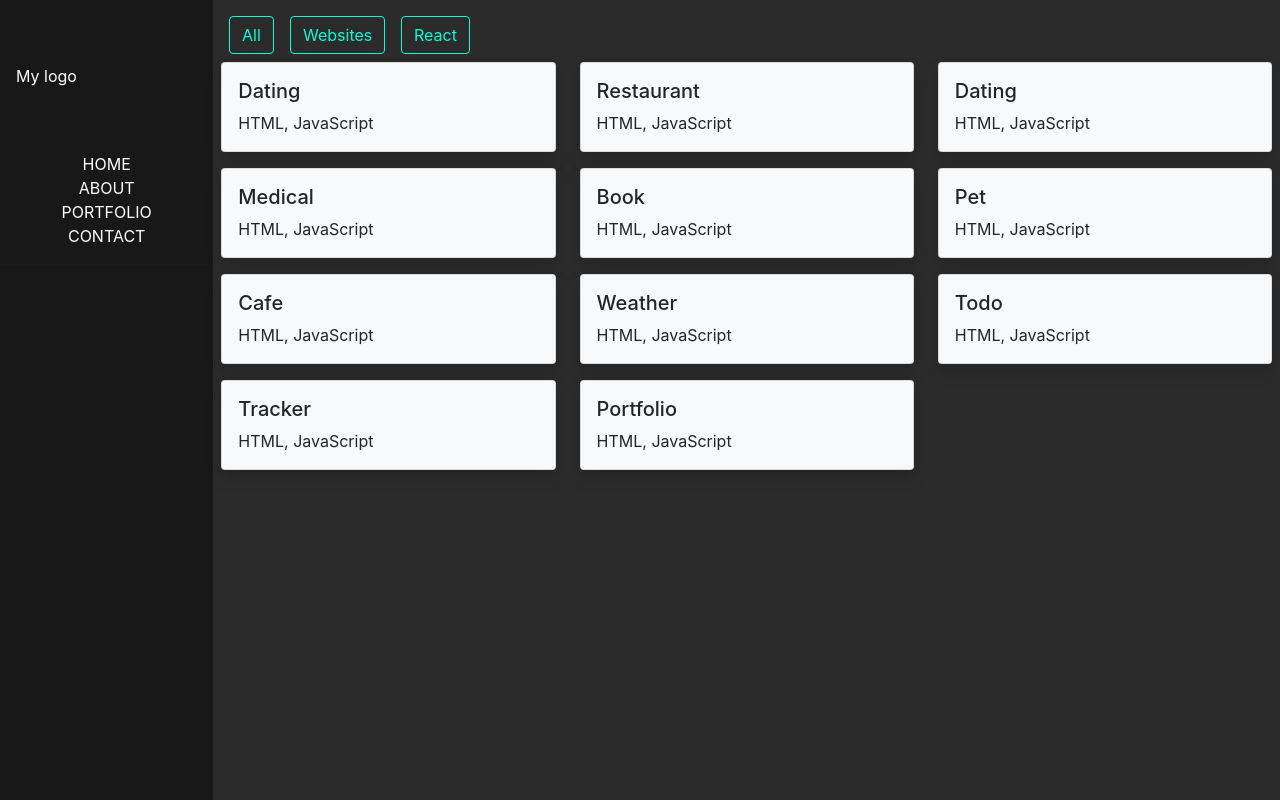
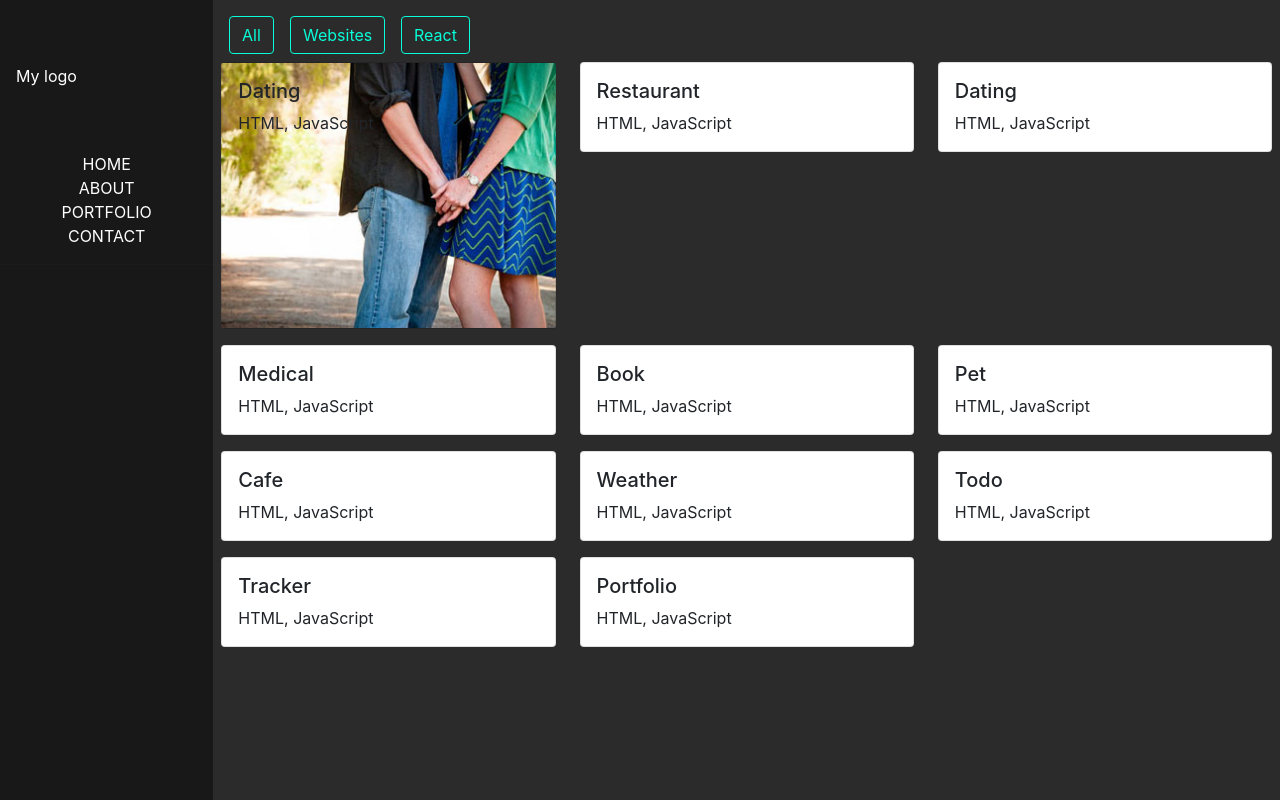
Before and after one commit to Dulatto/react-portfolio-website, a React (Create React App) app: page /portfolio in a window 1280 px wide. Built offline with nearby package versions, Linux system fonts and the light colour scheme.

Commit message:
portfolio

```diff
--- a/src/App.css
+++ b/src/App.css
@@ -66,6 +66,14 @@ body {
   -ms-background-size: cover;
   -o-background-size: cover;
   background-size: cover;
+}
+.bground-1 {
+  background: url("./images/dating.jpg");
+  background-position: center;
+  background-repeat: no-repeat;
+  background-size: cover;
+  position: relative;
+  height: 267px;
 }
 .home-style {
   min-height: 100vh;
--- a/src/Views/Portfolio.js
+++ b/src/Views/Portfolio.js
@@ -16,7 +16,7 @@ const images = [
 
 let list = images.map(item => {
     return (<div className="col-md-4">
-        <div class="card text-dark bg-light mb-3 shadow" key={item.id}>
+        <div class={`card text-dark mb-3 bground-${item.id}`} key={item.id}>
             <div class="card-body">
                 <h5 class="card-title">{item.text}</h5>
                 <p class="card-text">{item.description}</p>
@@ -28,13 +28,19 @@ let list = images.map(item => {
 const Portfolio = () => {
     const [gallery, setGallery] = useState([list])
 
+
+
+
+
+
+
     const frame = (item) => {
         return (
             <div className="col-md-4" >
-                <div class="card text-dark bg-light mb-3" key={item.id}>
-                    <div class="card-body">
-                        <h5 class="card-title">{item.text}</h5>
-                        <p class="card-text">{item.description}</p>
+                <div className={`card text-dark mb-3 bground-${item.id}`} key={item.id}>
+                    <div className="card-body">
+                        <h5 className="card-title">{item.text}</h5>
+                        <p className="card-text">{item.description}</p>
                     </div>
                 </div>
             </div >);
@@ -68,6 +74,7 @@ const Portfolio = () => {
         setGallery(web);
     }
 
+
     return (
         <div className='portfolio-style'>
             <div>
```
Also changed, not shown: src/images/dating.jpg (added).
